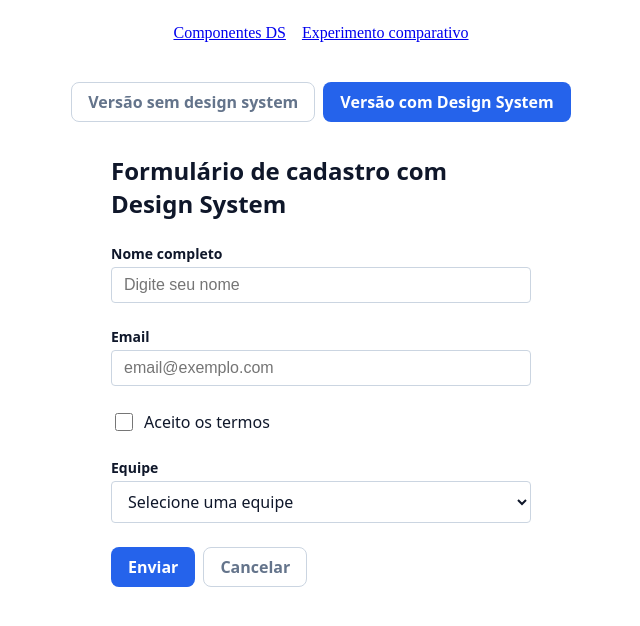
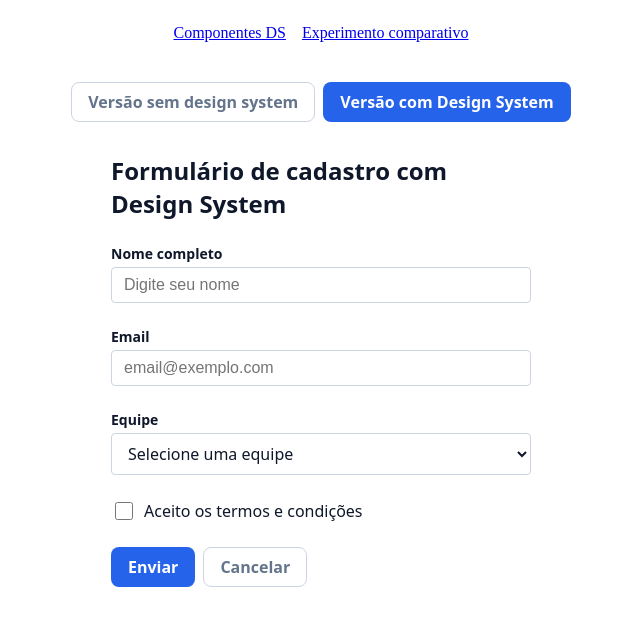
Before and after one commit to taisforsini/design-system, a React (Vite) app: page /comparison in a window 1280 px wide. Shown: the top 626 px of the page, without its empty margins (319-959 px from the left). Built offline with nearby package versions, Linux system fonts and the light colour scheme.

Commit message:
fix: ds checkbox placement

```diff
--- a/src/pages/FomularioDS/index.tsx
+++ b/src/pages/FomularioDS/index.tsx
@@ -47,18 +47,17 @@ const FormularioDS = () => {
         onChange={(e) => setEmail(e.target.value)}
         errorMessage={emailErrorMessage}
       />
-      <Checkbox
-        label="Aceito os termos"
-        checked={termsAndConditionsChecked}
-        onChange={(e) => setTermsAndConditionsChecked(e.target.checked)}
-      />
-
       <Select
         label="Equipe"
         placeholder="Selecione uma equipe"
         value={team}
         onChange={(e) => setTeam(e.target.value)}
         options={teams}
+      />
+      <Checkbox
+        label="Aceito os termos e condições"
+        checked={termsAndConditionsChecked}
+        onChange={(e) => setTermsAndConditionsChecked(e.target.checked)}
       />
 
       <div className="form-ds-btns">
```
